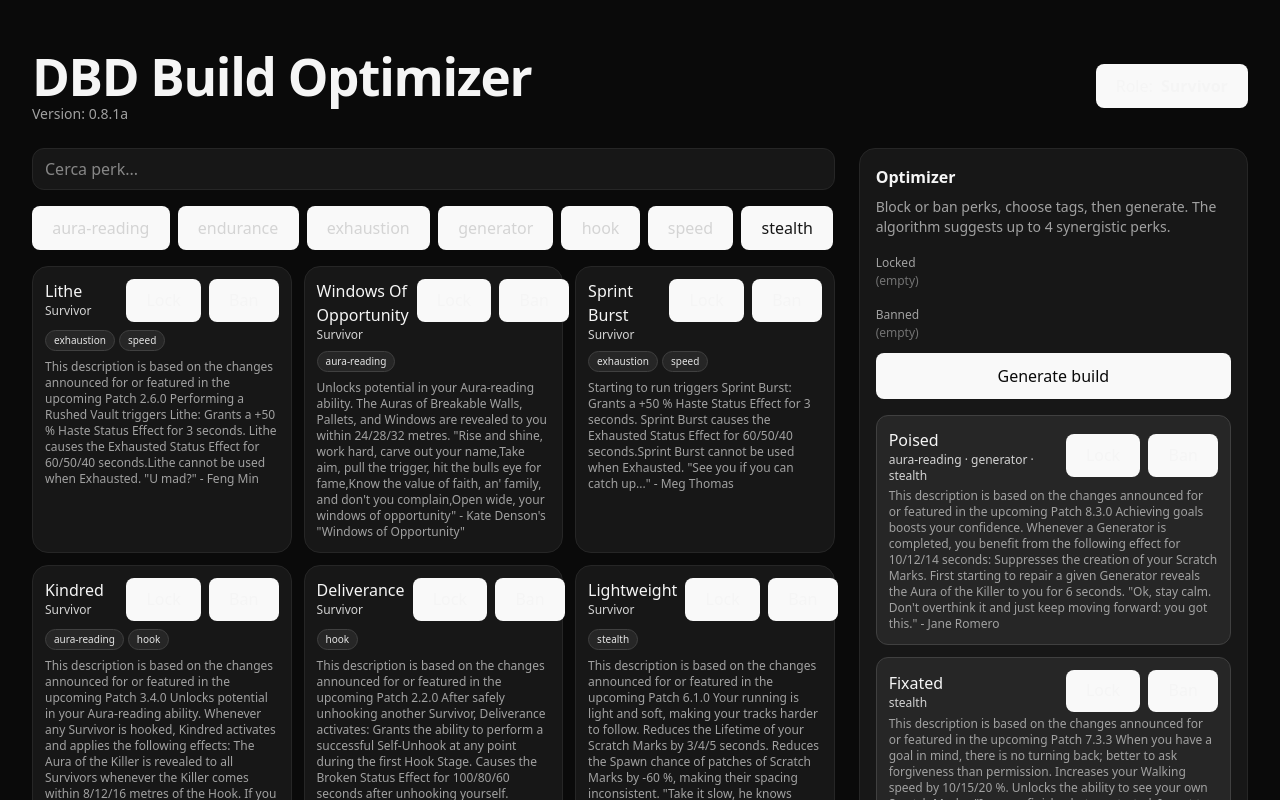
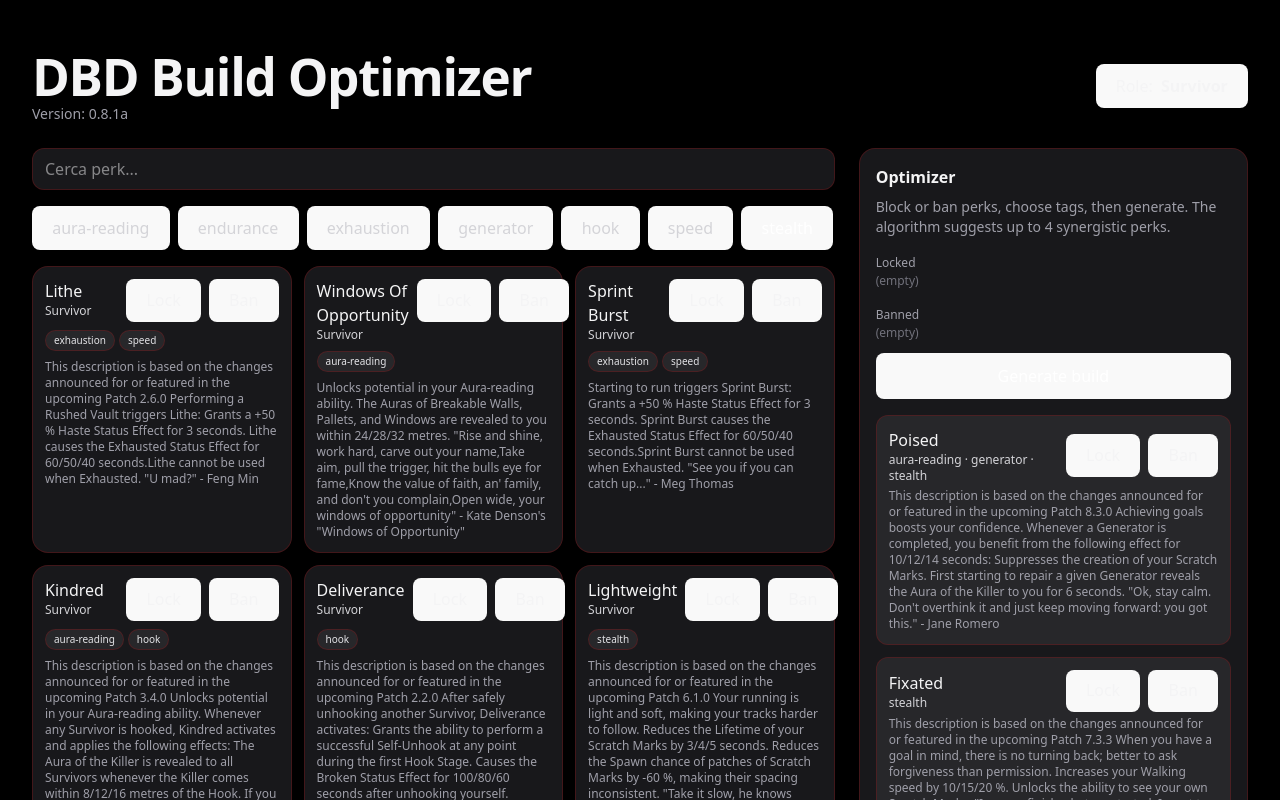
Before and after one commit to Joolace/dbd-build-optimizer, a React (Vite) app: page / in a window 1280 px wide. Shown: the top 800 px of the page. Built offline with nearby package versions, Linux system fonts and the light colour scheme.

Commit message:
Update App.tsx

```diff
--- a/src/App.tsx
+++ b/src/App.tsx
@@ -196,15 +196,15 @@
   }, [JSON.stringify(perks), settings.role, JSON.stringify(settings.selectedTags), JSON.stringify(settings.locked), JSON.stringify(settings.banned)]);
 
   return (
-    <div className="min-h-screen bg-neutral-950 text-neutral-100 px-4 py-6 flex justify-center">
+    <div className="min-h-screen bg-black text-zinc-100 px-4 py-6 flex justify-center">
        <div className="w-full max-w-none mx-auto px-4 py-6 space-y-6">
         <header className="flex items-center justify-between gap-4">
           <div>
             <h1 className="text-2xl font-semibold tracking-tight">DBD Build Optimizer</h1>
-            <p className="text-neutral-400 text-sm">Version: 0.8.1a</p>
+            <p className="text-zinc-400 text-sm">Version: 0.8.1a</p>
           </div>
           <div className="flex gap-2">
-            <button onClick={() => setSettings({ ...settings, role: settings.role === "survivor" ? "killer" : "survivor" })} className="px-3 py-2 rounded-xl bg-neutral-800 hover:bg-neutral-700 text-sm">
+            <button onClick={() => setSettings({ ...settings, role: settings.role === "survivor" ? "killer" : "survivor" })} className="px-3 py-2 rounded-xl bg-red-700/20 hover:bg-red-700/30 border border-red-900/40 text-sm">
               Role: <span className="font-semibold ml-1">{settings.role === "survivor" ? "Survivor" : "Killer"}</span>
             </button>
           </div>
@@ -217,7 +217,7 @@
                 placeholder="Cerca perk..."
                 value={settings.search}
                 onChange={(e) => setSettings({ ...settings, search: e.target.value })}
-                className="w-full px-3 py-2 rounded-xl bg-neutral-900 border border-neutral-800 outline-none focus:ring-2 focus:ring-neutral-700"
+                className="w-full px-3 py-2 rounded-xl bg-zinc-900 border border-red-900/40 outline-none focus:ring-2 focus:ring-red-700/40"
               />
             </div>
 
@@ -232,7 +232,7 @@
                       const sel = active ? settings.selectedTags.filter((x: string) => x !== t) : [...settings.selectedTags, t];
                       setSettings({ ...settings, selectedTags: sel });
                     }}
-                    className={`px-3 py-1 rounded-full border text-sm ${active ? "bg-neutral-200 text-neutral-900 border-neutral-200" : "bg-neutral-950 border-neutral-700 text-neutral-300 hover:bg-neutral-900"}`}
+                    className={`px-3 py-1 rounded-full border text-sm ${active ? "bg-red-600 text-white border-red-600" : "bg-black border-red-900/40 text-zinc-300 hover:bg-zinc-900"}`}
                   >
                     {t}
                   </button>
@@ -255,12 +255,12 @@
 
           {/* Right column: Optimizer */}
           <aside className="space-y-4">
-            <div className="p-4 rounded-2xl bg-neutral-900 border border-neutral-800">
+            <div className="p-4 rounded-2xl bg-zinc-900 border border-red-900/40">
               <h2 className="font-semibold mb-2">Optimizer</h2>
-              <p className="text-sm text-neutral-400 mb-3">Block or ban perks, choose tags, then generate. The algorithm suggests up to 4 synergistic perks.</p>
+              <p className="text-sm text-zinc-400 mb-3">Block or ban perks, choose tags, then generate. The algorithm suggests up to 4 synergistic perks.</p>
 
               <div className="mb-3">
-                <label className="text-xs text-neutral-400">Locked</label>
+                <label className="text-xs text-zinc-400">Locked</label>
                 <TokenList
                   items={settings.locked}
                   onRemove={(x) => setSettings({ ...settings, locked: settings.locked.filter((i: string) => i !== x) })}
@@ -268,52 +268,52 @@
               </div>
 
               <div className="mb-3">
-                <label className="text-xs text-neutral-400">Banned</label>
+                <label className="text-xs text-zinc-400">Banned</label>
                 <TokenList
                   items={settings.banned}
                   onRemove={(x) => setSettings({ ...settings, banned: settings.banned.filter((i: string) => i !== x) })}
                 />
               </div>
 
-              <button onClick={() => { /* recompute */ setTimeout(runOptimize, 0); }} className="w-full px-3 py-2 rounded-xl bg-white text-neutral-950 font-medium hover:opacity-90">Generate build</button>
+              <button onClick={() => { /* recompute */ setTimeout(runOptimize, 0); }} className="w-full px-3 py-2 rounded-xl bg-red-600 text-white font-medium hover:bg-red-500">Generate build</button>
 
               <div className="mt-4 grid grid-cols-1 gap-3">
                 {suggested.map((p) => (
-                  <div key={p.id} className="p-3 rounded-xl bg-neutral-800 border border-neutral-700">
+                  <div key={p.id} className="p-3 rounded-xl bg-zinc-800 border border-red-900/40">
                     <div className="flex items-center justify-between">
                       <div>
                         <div className="font-medium">{p.name}</div>
-                        <div className="text-xs text-neutral-300">{p.tags.join(" · ")}</div>
+                        <div className="text-xs text-zinc-300">{p.tags.join(" · ")}</div>
                       </div>
                       <div className="flex gap-2">
                         <button
-                          className="text-xs px-2 py-1 rounded-lg bg-neutral-700 hover:bg-neutral-600"
+                          className="text-xs px-2 py-1 rounded-lg bg-zinc-800 hover:bg-zinc-700 border border-red-900/40"
                           onClick={() => setSettings({ ...settings, locked: Array.from(new Set([...settings.locked, p.name])) })}
                         >Lock</button>
                         <button
-                          className="text-xs px-2 py-1 rounded-lg bg-neutral-700 hover:bg-neutral-600"
+                          className="text-xs px-2 py-1 rounded-lg bg-zinc-800 hover:bg-zinc-700 border border-red-900/40"
                           onClick={() => setSettings({ ...settings, banned: Array.from(new Set([...settings.banned, p.name])) })}
                         >Ban</button>
                       </div>
                     </div>
                     {p.synergy && p.synergy.length > 0 && (
-                      <div className="text-xs text-neutral-300 mt-1">Sinergie: {p.synergy.join(", ")}</div>
+                      <div className="text-xs text-zinc-300 mt-1">Sinergie: {p.synergy.join(", ")}</div>
                     )}
-                    {p.desc && <p className="text-xs text-neutral-400 mt-1">{p.desc}</p>}
+                    {p.desc && <p className="text-xs text-zinc-400 mt-1">{p.desc}</p>}
                   </div>
                 ))}
               </div>
             </div>
 
-            <div className="p-4 rounded-2xl bg-neutral-900 border border-neutral-800">
+            <div className="p-4 rounded-2xl bg-zinc-900 border border-red-900/40">
               <h3 className="font-semibold mb-2">Dataset</h3>
-              <p className="text-sm text-neutral-400 mb-3">The data is updated and created with the <a href="https://dbd.tricky.lol" target="_blank">dbd.tricky.lol</a> APIs. This tool is still under development, so you may encounter bugs, data errors, etc. </p>
-              <p className="text-xs text-neutral-400">Developed by <a href="https://github.com/Joolace/" target="_blank">Joolace</a></p>
+              <p className="text-sm text-zinc-400 mb-3">The data is updated and created with the <a href="https://dbd.tricky.lol" target="_blank">dbd.tricky.lol</a> APIs. This tool is still under development, so you may encounter bugs, data errors, etc. </p>
+              <p className="text-xs text-zinc-400">Developed by <a href="https://github.com/Joolace/" target="_blank">Joolace</a></p>
             </div>
           </aside>
         </section>
 
-        <footer className="text-center text-xs text-neutral-500 pt-4 border-t border-neutral-900">
+        <footer className="text-center text-xs text-zinc-500 pt-4 border-t border-neutral-900">
           <p>Dataset: {dataset?.version ?? "fallback"}</p>
         </footer>
       </div>
@@ -323,25 +323,25 @@
 
 function PerkCard({ perk, onLock, onBan }: { perk: Perk; onLock: () => void; onBan: () => void }) {
   return (
-    <div className="p-3 rounded-2xl bg-neutral-900 border border-neutral-800 hover:border-neutral-700 transition">
+    <div className="p-3 rounded-2xl bg-zinc-900 border border-red-900/40 hover:border-red-900/40 transition">
       <div className="flex items-start justify-between gap-2">
         <div>
           <div className="font-medium">{perk.name}</div>
-          <div className="text-xs text-neutral-300 capitalize">{perk.role}</div>
+          <div className="text-xs text-zinc-300 capitalize">{perk.role}</div>
         </div>
         <div className="flex gap-2">
-          <button onClick={onLock} className="text-xs px-2 py-1 rounded-lg bg-neutral-800 hover:bg-neutral-700">Lock</button>
-          <button onClick={onBan} className="text-xs px-2 py-1 rounded-lg bg-neutral-800 hover:bg-neutral-700">Ban</button>
+          <button onClick={onLock} className="text-xs px-2 py-1 rounded-lg bg-zinc-800 hover:bg-zinc-700">Lock</button>
+          <button onClick={onBan} className="text-xs px-2 py-1 rounded-lg bg-zinc-800 hover:bg-zinc-700">Ban</button>
         </div>
       </div>
       {perk.tags?.length > 0 && (
         <div className="mt-2 flex flex-wrap gap-1">
           {perk.tags.map((t) => (
-            <span key={t} className="text-[10px] px-2 py-0.5 rounded-full bg-neutral-800 border border-neutral-700 text-neutral-200">{t}</span>
+            <span key={t} className="text-[10px] px-2 py-0.5 rounded-full bg-zinc-800 border border-red-900/40 text-zinc-200">{t}</span>
           ))}
         </div>
       )}
-      {perk.desc && <p className="text-xs text-neutral-400 mt-2">{perk.desc}</p>}
+      {perk.desc && <p className="text-xs text-zinc-400 mt-2">{perk.desc}</p>}
     </div>
   );
 }
@@ -349,11 +349,11 @@
 function TokenList({ items, onRemove }: { items: string[]; onRemove: (x: string) => void }) {
   return (
     <div className="flex flex-wrap gap-2">
-      {items.length === 0 && <div className="text-xs text-neutral-500">(empty)</div>}
+      {items.length === 0 && <div className="text-xs text-zinc-500">(empty)</div>}
       {items.map((x) => (
-        <span key={x} className="text-xs px-2 py-1 rounded-full bg-neutral-800 border border-neutral-700">
+        <span key={x} className="text-xs px-2 py-1 rounded-full bg-zinc-800 border border-red-900/40">
           {x}
-          <button onClick={() => onRemove(x)} className="ml-2 text-neutral-300 hover:text-white">×</button>
+          <button onClick={() => onRemove(x)} className="ml-2 text-zinc-300 hover:text-white">×</button>
         </span>
       ))}
     </div>
```
